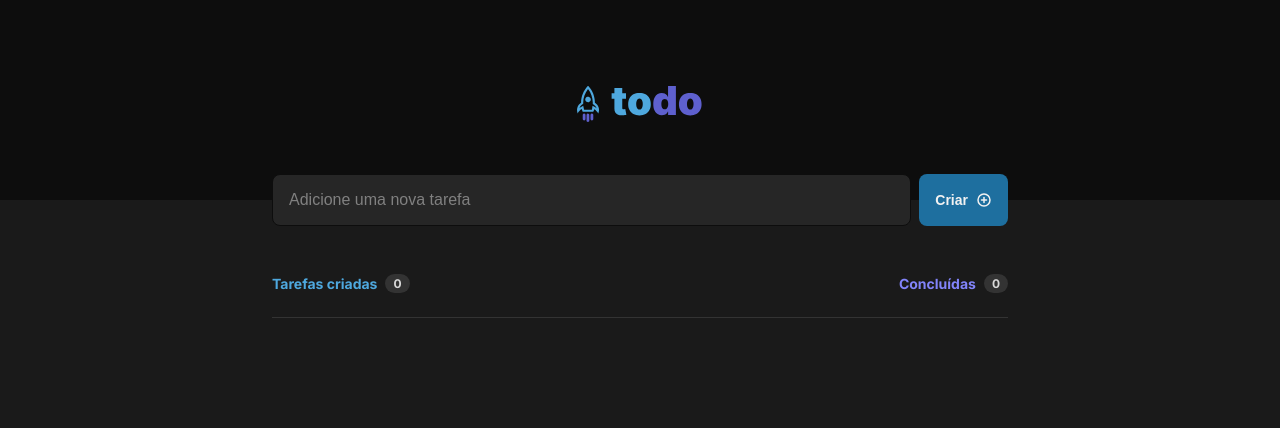
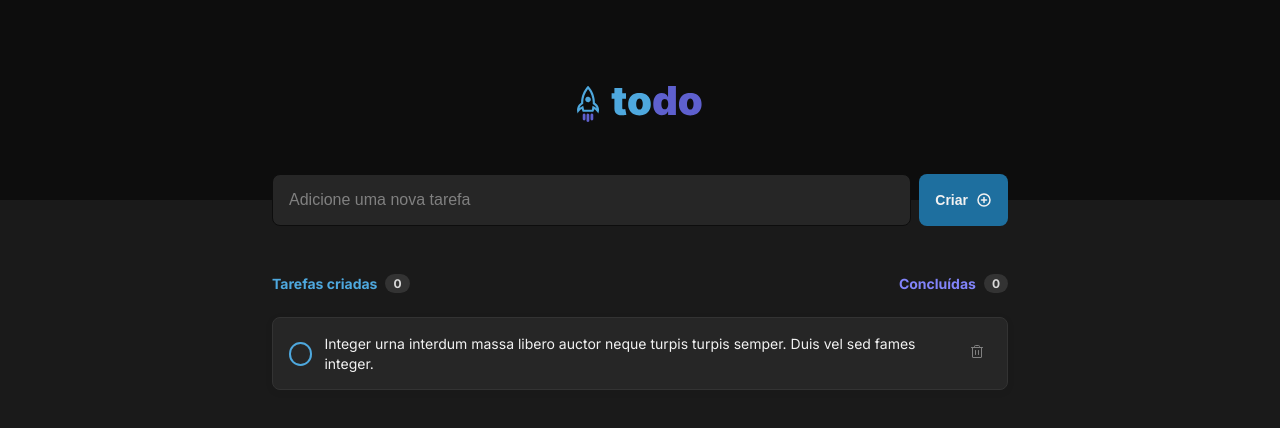
Before and after one commit to MarlonChi/todolist-ignite-react, a React (Vite) app: page / in a window 1280 px wide. Shown: the top 428 px of the page. Built offline with nearby package versions, Linux system fonts and the light colour scheme.

Commit message:
feat: item list

```diff
--- a/src/components/List/components/EmptyTable/styles.ts
+++ b/src/components/List/components/EmptyTable/styles.ts
@@ -10,6 +10,7 @@ export const EmptyTableContainer = styled.div`
     color: ${theme.colors["gray-300"]};
     font-size: 1.6rem;
     font-style: normal;
+    border-top: 1px solid ${theme.colors["gray-400"]};
 
     h3 {
       font-weight: 700;
--- /dev/null
+++ b/src/components/List/components/TaskItem/index.tsx
@@ -0,0 +1,31 @@
+import { useState } from "react";
+import { Check, Trash } from "phosphor-react";
+
+import * as S from "./styles";
+
+export function TaskItem() {
+  const [checked, setChecked] = useState<boolean>(false);
+
+  const handleToggleCheck = () => {
+    setChecked(!checked);
+    console.log(checked);
+  };
+
+  return (
+    <S.TaskItem checked={checked}>
+      <div onClick={handleToggleCheck}>
+        <input type="checkbox" readOnly />
+        <S.Checkbox checked={checked}>
+          {checked && <Check size={12} color="#F2F2F2" />}
+        </S.Checkbox>
+        <p>
+          Integer urna interdum massa libero auctor neque turpis turpis semper.
+          Duis vel sed fames integer.
+        </p>
+      </div>
+      <S.DeleteButton>
+        <Trash size={16} color="#808080" />
+      </S.DeleteButton>
+    </S.TaskItem>
+  );
+}
--- /dev/null
+++ b/src/components/List/components/TaskItem/styles.ts
@@ -0,0 +1,69 @@
+import styled, { css } from "styled-components";
+
+interface RadioButtonProps {
+  checked: boolean;
+}
+
+export const TaskItem = styled.div<Pick<RadioButtonProps, "checked">>`
+  ${({ theme, checked }) => css`
+    padding: 1.6rem;
+    background: ${theme.colors["gray-500"]};
+    border: 1px solid ${theme.colors["gray-400"]};
+    box-shadow: 0px 2px 8px 0px rgba(0, 0, 0, 0.06);
+    border-radius: 8px;
+
+    display: flex;
+    justify-content: space-between;
+    align-items: center;
+    gap: 1.2rem;
+
+    div {
+      display: flex;
+      align-items: center;
+      gap: 1.2rem;
+      cursor: pointer;
+    }
+
+    p {
+      font-size: 1.4rem;
+      font-style: normal;
+      font-weight: 400;
+      color: ${checked ? theme.colors["gray-300"] : theme.colors["gray-100"]};
+      text-decoration: ${checked ? "line-through" : ""};
+      line-height: 140%;
+    }
+
+    input[type="checkbox"] {
+      display: none;
+    }
+  `}
+`;
+
+export const Checkbox = styled.span<Pick<RadioButtonProps, "checked">>`
+  ${({ theme, checked }) => css`
+    border-radius: 100%;
+    height: 2.4rem;
+    width: 2.4rem;
+
+    transition: 0.2s all;
+
+    display: flex;
+    align-items: center;
+    justify-content: center;
+
+    border: 2px solid
+      ${checked ? theme.colors["purple-dark"] : theme.colors.blue};
+    background: ${checked ? theme.colors["purple-dark"] : ""};
+
+    &:hover {
+      background-color: rgba(30, 111, 159, 0.2);
+    }
+  `}
+`;
+
+export const DeleteButton = styled.button`
+  padding: 5px 5.522px 5px 6px;
+  background: transparent;
+  border: none;
+  cursor: pointer;
+`;
--- a/src/components/List/index.tsx
+++ b/src/components/List/index.tsx
@@ -1,4 +1,5 @@
 import { NewTaskForm } from "./components/NewTaskForm";
+import { TaskItem } from "./components/TaskItem";
 
 import * as S from "./styles";
 
@@ -17,7 +18,9 @@ export function TaskList() {
             <span>0</span>
           </S.FinishedTasks>
         </S.HeaderList>
-        <S.TasksTable></S.TasksTable>
+        <S.TasksTable>
+          <TaskItem />
+        </S.TasksTable>
       </S.TaskListContainer>
     </S.ListContainer>
   );
--- a/src/components/List/styles.ts
+++ b/src/components/List/styles.ts
@@ -13,7 +13,6 @@ export const TaskListContainer = styled.div`
 export const HeaderList = styled.header`
   ${({ theme }) => css`
     padding-bottom: 2.4rem;
-    border-bottom: 1px solid ${theme.colors["gray-400"]};
 
     display: flex;
     justify-content: space-between;
@@ -65,4 +64,8 @@ export const FinishedTasks = styled.div`
   `}
 `;
 
-export const TasksTable = styled.div``;
+export const TasksTable = styled.div`
+  display: flex;
+  flex-direction: column;
+  gap: 1.2rem;
+`;
```
